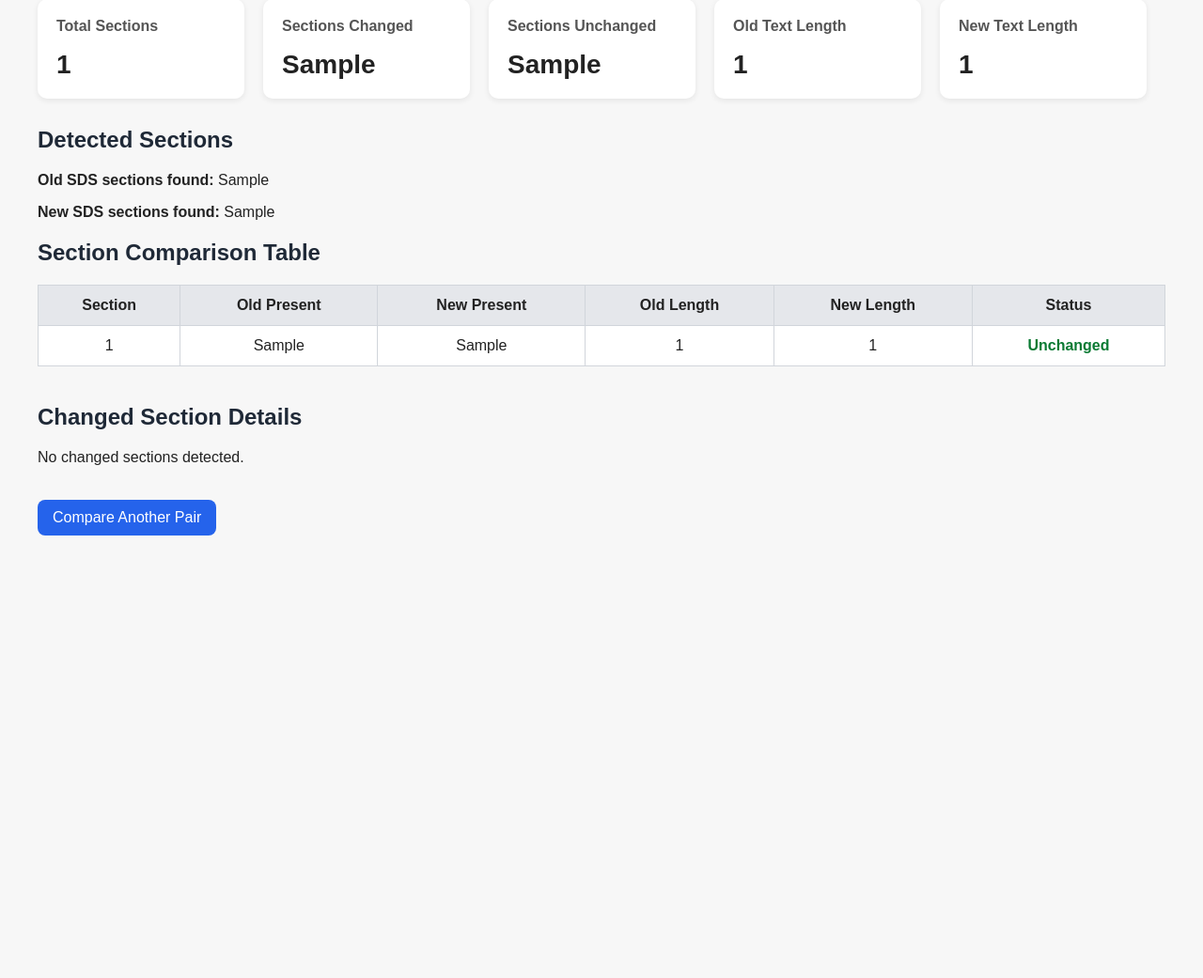
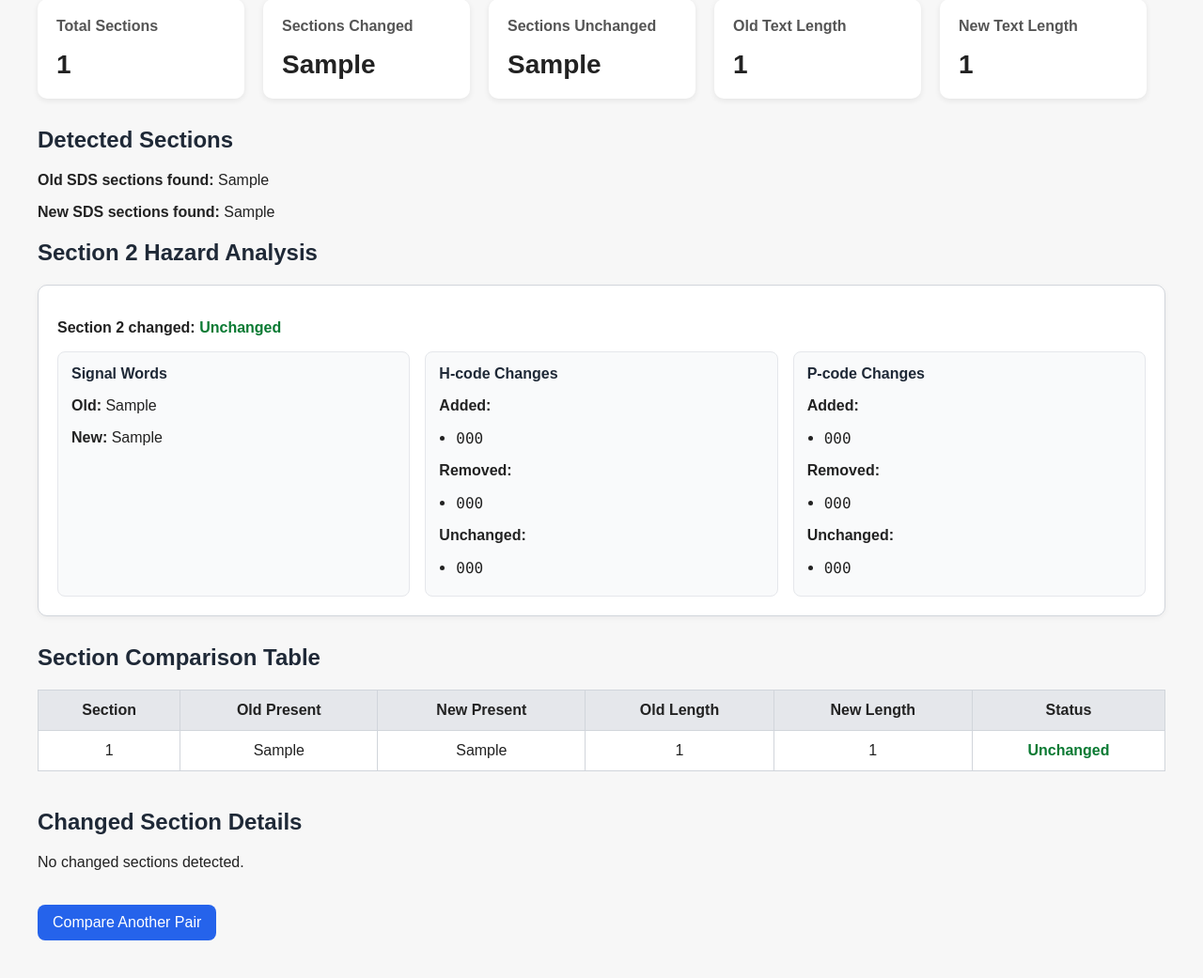
Before and after one commit to alexejevaDot/sds-comparison-fyp, a Flask app: template src/app/templates/results.html in a window 1280 px wide. Shown: the part 99-1140 px from the top of the page at 94% size. Before the commit the page ends 669 px from the top, so only its background shows below. Run offline with Flask 3, Linux system fonts and the light colour scheme; the template is opened without the code that fills it: most values are stand-ins (such as "Sample title", 1, 10 or a date in 2020).

Commit message:
hazard analisys 2

```diff
--- a/src/app/templates/results.html
+++ b/src/app/templates/results.html
@@ -41,6 +41,45 @@
             font-size: 28px;
             font-weight: bold;
             margin: 10px 0 0 0;
+        }
+
+        .section2-panel {
+            background: white;
+            border: 1px solid #d1d5db;
+            border-radius: 10px;
+            padding: 20px;
+            margin-bottom: 30px;
+            box-shadow: 0 2px 6px rgba(0, 0, 0, 0.05);
+        }
+
+        .section2-grid {
+            display: grid;
+            grid-template-columns: repeat(auto-fit, minmax(220px, 1fr));
+            gap: 16px;
+            margin-top: 15px;
+        }
+
+        .section2-box {
+            background: #f9fafb;
+            border: 1px solid #e5e7eb;
+            border-radius: 8px;
+            padding: 14px;
+        }
+
+        .section2-box h3 {
+            margin-top: 0;
+            margin-bottom: 10px;
+            font-size: 16px;
+        }
+
+        .code-list {
+            margin: 0;
+            padding-left: 18px;
+        }
+
+        .code-list li {
+            margin-bottom: 6px;
+            font-family: Consolas, monospace;
         }
 
         table {
@@ -154,6 +193,105 @@
     <p><strong>Old SDS sections found:</strong> {{ old_sections_found }}</p>
     <p><strong>New SDS sections found:</strong> {{ new_sections_found }}</p>
 
+    <h2>Section 2 Hazard Analysis</h2>
+
+    {% if section_2_analysis %}
+        <div class="section2-panel">
+            <p>
+                <strong>Section 2 changed:</strong>
+                {% if section_2_analysis["section2_changed"] %}
+                    <span class="changed">Changed</span>
+                {% else %}
+                    <span class="unchanged">Unchanged</span>
+                {% endif %}
+            </p>
+
+            <div class="section2-grid">
+                <div class="section2-box">
+                    <h3>Signal Words</h3>
+                    <p><strong>Old:</strong> {{ section_2_analysis["old"]["signal_words"] | join(', ') if section_2_analysis["old"]["signal_words"] else 'None detected' }}</p>
+                    <p><strong>New:</strong> {{ section_2_analysis["new"]["signal_words"] | join(', ') if section_2_analysis["new"]["signal_words"] else 'None detected' }}</p>
+                </div>
+
+                <div class="section2-box">
+                    <h3>H-code Changes</h3>
+
+                    <p><strong>Added:</strong></p>
+                    <ul class="code-list">
+                        {% if section_2_analysis["h_codes"]["added"] %}
+                            {% for code in section_2_analysis["h_codes"]["added"] %}
+                                <li>{{ code }}</li>
+                            {% endfor %}
+                        {% else %}
+                            <li>None</li>
+                        {% endif %}
+                    </ul>
+
+                    <p><strong>Removed:</strong></p>
+                    <ul class="code-list">
+                        {% if section_2_analysis["h_codes"]["removed"] %}
+                            {% for code in section_2_analysis["h_codes"]["removed"] %}
+                                <li>{{ code }}</li>
+                            {% endfor %}
+                        {% else %}
+                            <li>None</li>
+                        {% endif %}
+                    </ul>
+
+                    <p><strong>Unchanged:</strong></p>
+                    <ul class="code-list">
+                        {% if section_2_analysis["h_codes"]["unchanged"] %}
+                            {% for code in section_2_analysis["h_codes"]["unchanged"] %}
+                                <li>{{ code }}</li>
+                            {% endfor %}
+                        {% else %}
+                            <li>None</li>
+                        {% endif %}
+                    </ul>
+                </div>
+
+                <div class="section2-box">
+                    <h3>P-code Changes</h3>
+
+                    <p><strong>Added:</strong></p>
+                    <ul class="code-list">
+                        {% if section_2_analysis["p_codes"]["added"] %}
+                            {% for code in section_2_analysis["p_codes"]["added"] %}
+                                <li>{{ code }}</li>
+                            {% endfor %}
+                        {% else %}
+                            <li>None</li>
+                        {% endif %}
+                    </ul>
+
+                    <p><strong>Removed:</strong></p>
+                    <ul class="code-list">
+                        {% if section_2_analysis["p_codes"]["removed"] %}
+                            {% for code in section_2_analysis["p_codes"]["removed"] %}
+                                <li>{{ code }}</li>
+                            {% endfor %}
+                        {% else %}
+                            <li>None</li>
+                        {% endif %}
+                    </ul>
+
+                    <p><strong>Unchanged:</strong></p>
+                    <ul class="code-list">
+                        {% if section_2_analysis["p_codes"]["unchanged"] %}
+                            {% for code in section_2_analysis["p_codes"]["unchanged"] %}
+                                <li>{{ code }}</li>
+                            {% endfor %}
+                        {% else %}
+                            <li>None</li>
+                        {% endif %}
+                    </ul>
+                </div>
+            </div>
+        </div>
+    {% else %}
+        <p>No Section 2 hazard analysis available.</p>
+    {% endif %}
+
     <h2>Section Comparison Table</h2>
     <table>
         <thead>
```
